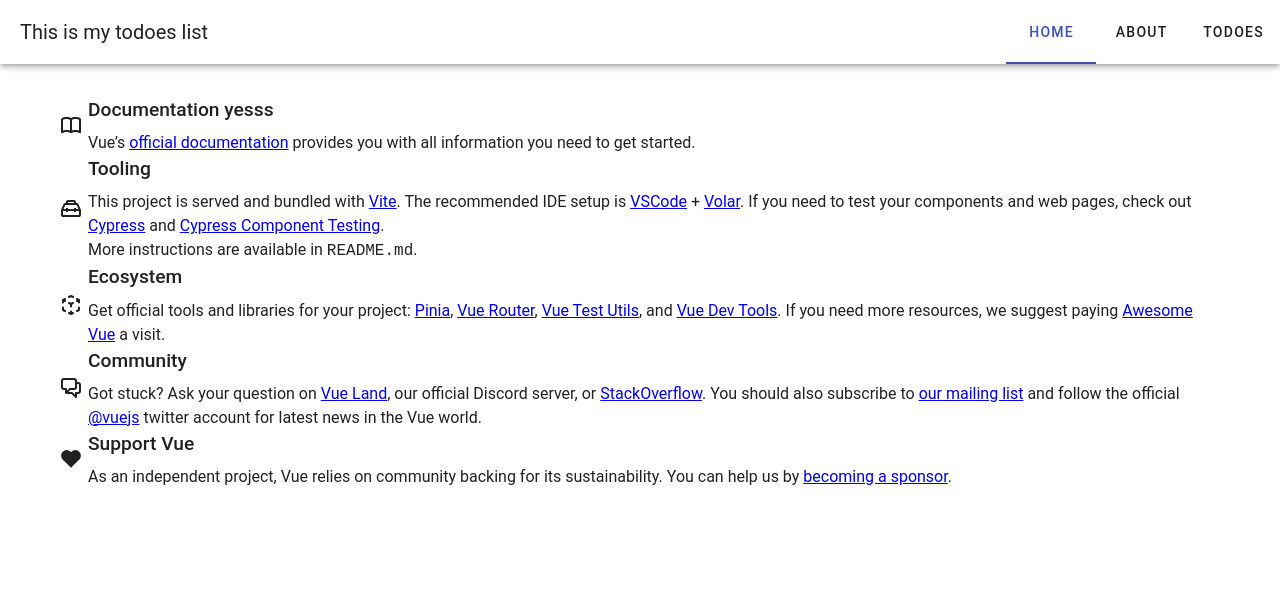
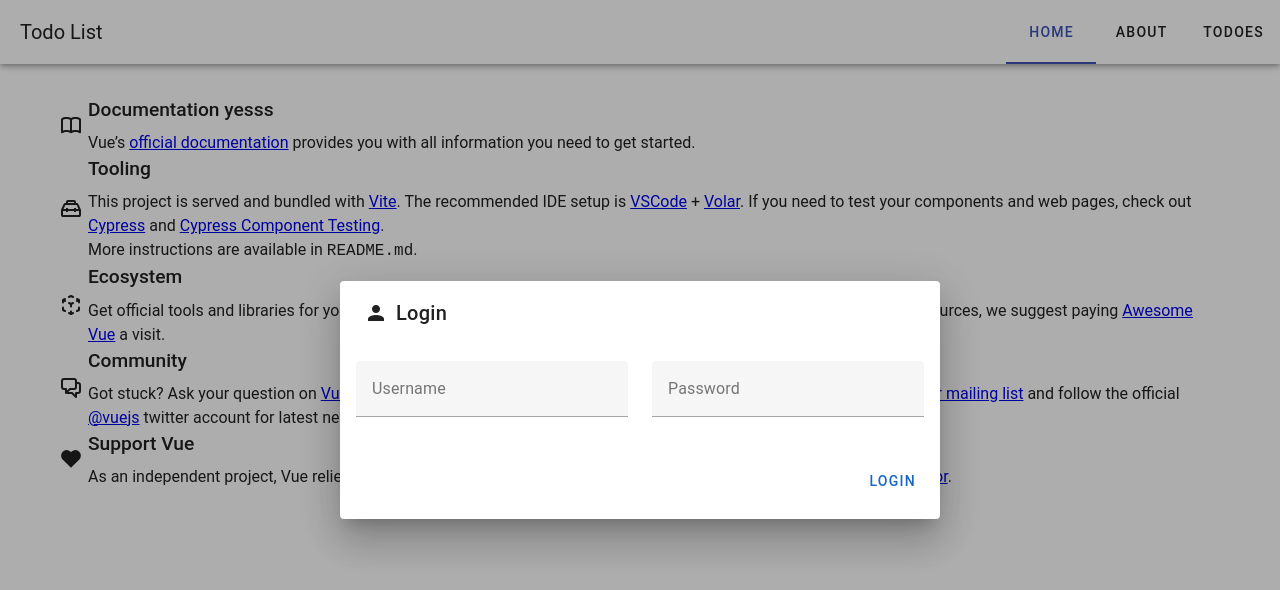
Before and after one commit to Bodoz/Todoes, a Vue app in the folder app/: page / in a window 1280 px wide. Shown: the top 590 px of the page. Built offline with nearby package versions, Linux system fonts and the light colour scheme.

Commit message:
new commit

```diff
--- a/app/src/App.vue
+++ b/app/src/App.vue
@@ -1,6 +1,6 @@
 <template>
   <v-app>
-    <v-app-bar title="This is my todoes list">
+    <v-app-bar title="Todo List">
       <v-tabs>
         <v-tab
             color="indigo"
@@ -9,25 +9,27 @@
         >{{ link.text }}</v-tab>
       </v-tabs>
     </v-app-bar>
+
     <v-main>
       <v-container>
         <v-sheet class="ma-2 pa-2">
           <RouterView />
+
         </v-sheet>
       </v-container>
     </v-main>
-    <login-form
+
+    <LoginForm
         :show="show_login"
-    ></login-form>
+    >
+    </LoginForm>
   </v-app>
 </template>
 
 <script>
-import { RouterLink, RouterView } from 'vue-router'
-import HelloWorld from './components/HelloWorld.vue'
 import LoginForm from './components/LoginForm.vue'
 
-export default{
+export default {
   components: { LoginForm },
   data() {
     return {
--- a/app/src/components/LoginForm.vue
+++ b/app/src/components/LoginForm.vue
@@ -1,85 +1,85 @@
 <template>
+  <div class="pa-4 text-center">
     <v-dialog
         max-width="600"
-        :model="dialog"
         persistent
+        v-model="dialog"
     >
       <v-card
           prepend-icon="mdi-account"
           title="Login"
       >
-        <v-card-text>
         <v-form v-model="valid">
           <v-container>
             <v-row>
               <v-col
                   cols="12"
-                    md="4"
+                  md="6"
               >
                 <v-text-field
                     v-model="username"
                     :counter="32"
+                    maxlength="32"
                     :rules="usernameRules"
-                      label="username"
+                    label="Username"
                     required
                 ></v-text-field>
               </v-col>
 
               <v-col
                   cols="12"
-                    md="4"
+                  md="6"
               >
                 <v-text-field
                     v-model="password"
                     :counter="16"
+                    maxlength="16"
                     :rules="passwordRules"
-                      label="password"
+                    label="Password"
                     required
                 ></v-text-field>
+                <!-- il max length non serve nel login quanto nel signup -->
               </v-col>
             </v-row>
           </v-container>
         </v-form>
-        </v-card-text>
-        <v-card-actions class="px-10 pb-6">
+        <v-card-actions class="px-4 pb-5">
           <v-spacer></v-spacer>
-          <v-btn type="submit"
+          <v-btn
+              type="submit"
               color="primary"
-                 variant="elevated"
-                 class="px-4"
           >Login</v-btn>
         </v-card-actions>
       </v-card>
     </v-dialog>
+  </div>
 </template>
-
 <script>
 export default {
   props: {
-    dialog: Boolean,
+    show: Boolean,
   },
-  //dialog: false,
   data: () => ({
     valid: false,
     username: '',
     password: '',
     usernameRules: [
-      value => {
-        if (value) return true
-        else return 'username is required.'
+      (value) => {
+        if (value && value?.trim().length > 0) return true // anche senza value
+        else return 'Username is required.'                // per il value? che sostituisce
       },
     ],
-    passwordRules: [
-      value => {
+    passwordRules : [
+      (value) => {
         if (value && value?.trim().length > 0) return true
-        else return 'password is required too.'
+        else return 'Password is required.'
       },
     ],
   }),
   computed: {
     dialog() {
       return this.show
-    },
-  },
+    }
+  }
 }
 </script>
```
Lines whose indentation alone changed are shown as unchanged.
